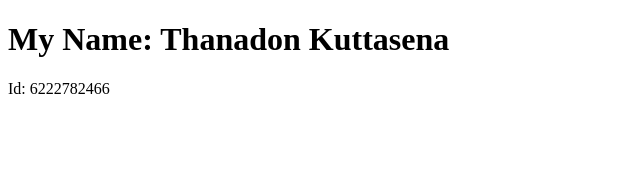
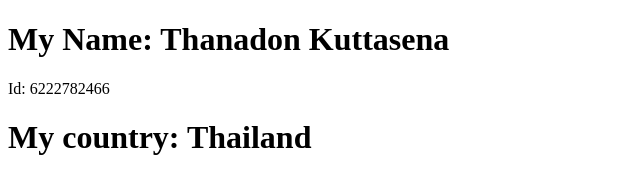
Before and after one commit to FinnySS/DES424_6222782466, a plain HTML site: page index.html in a window 1280 px wide. Shown: the whole page, without its empty margins (0-640 px from the left). Drawn offline with Linux system fonts and the light colour scheme.

Commit message:
add country in index html

```diff
--- a/index.html
+++ b/index.html
@@ -3,5 +3,6 @@
     <body>
         <h1>My Name: Thanadon Kuttasena</h1>
         <p>Id: 6222782466</p>
+        <h1>My country: Thailand</h1>
     </body>
 </html>
```
